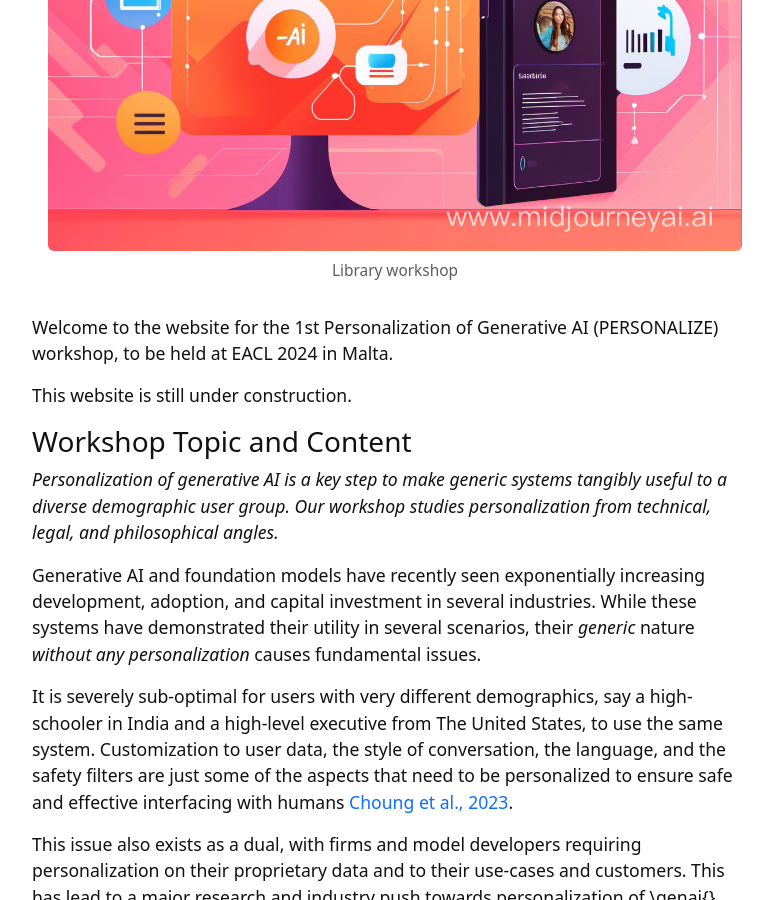
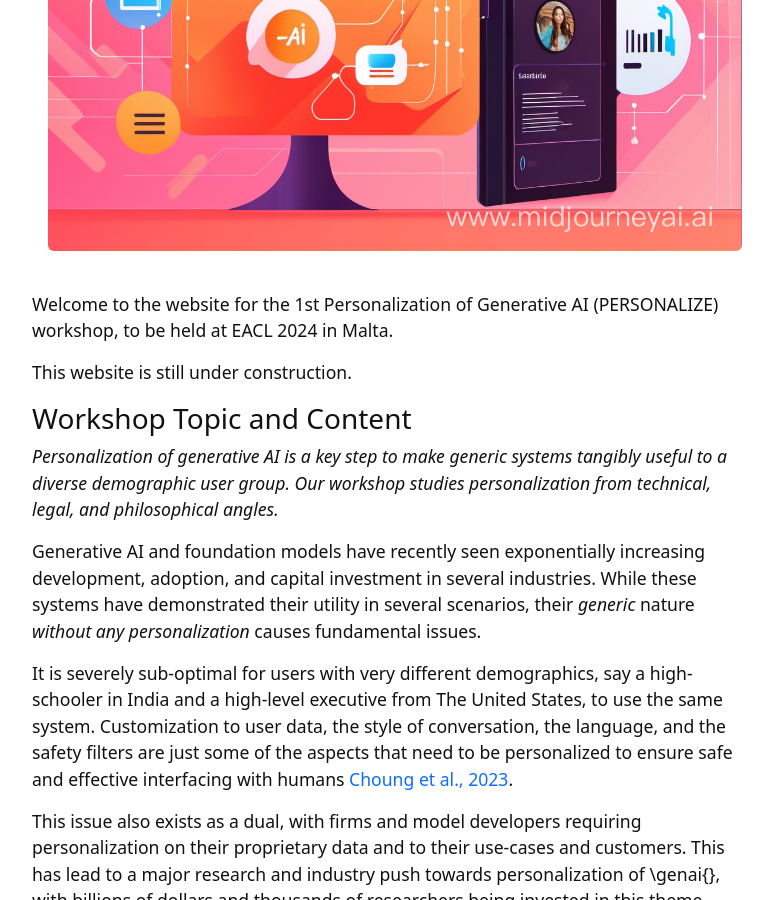
Before and after one commit to genpersonalization/genpersonalization.github.io, a Jekyll site: the page built from index.md, in a window 1280 px wide and 900 px high, scrolled down 410 px. Shown: the whole window, without its empty margins (245-1018 px from the left). Built offline with Jekyll 4.4.1, drawn with Linux system fonts in a browser that asks for light colours.

Commit message:
Update index.md

```diff
--- a/index.md
+++ b/index.md
@@ -5,7 +5,7 @@ layout: page
 
 [//]: # (# Bootstrap Workshop Template!)
 
-{% include figure.html img="workshop_picture.png" alt="intro image here" caption="Library workshop" width="100%" %}
+{% include figure.html img="workshop_picture.png" alt="PERSONALIZE@EACL2024" caption="" width="100%" %}
 
 Welcome to the website for the 1st Personalization of Generative AI (PERSONALIZE) workshop, to be held at EACL 2024 in Malta.
 
```
